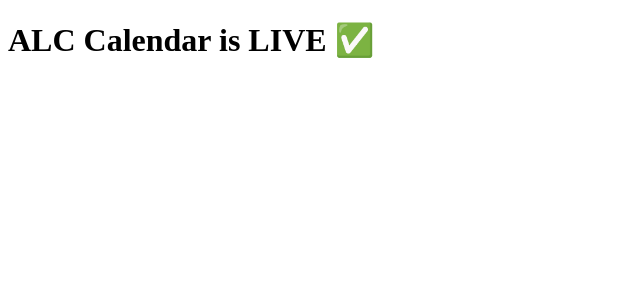
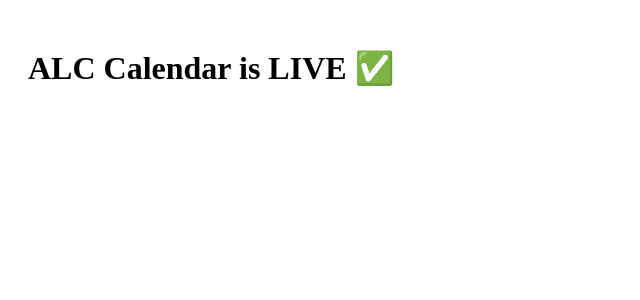
Before and after one commit to korkouanastasia4-lgtm/alc-calendar, a React (Vite) app: page / in a window 1280 px wide. Shown: the top 300 px of the page, without its empty margins (0-640 px from the left). Built offline with nearby package versions, Linux system fonts and the light colour scheme.

Commit message:
Update App.jsx

```diff
--- a/src/App.jsx
+++ b/src/App.jsx
@@ -1,6 +1,8 @@
+import React from 'react'
+
 export default function App() {
   return (
-    <div>
+    <div style={{ padding: 20 }}>
       <h1>ALC Calendar is LIVE ✅</h1>
     </div>
   )
```
